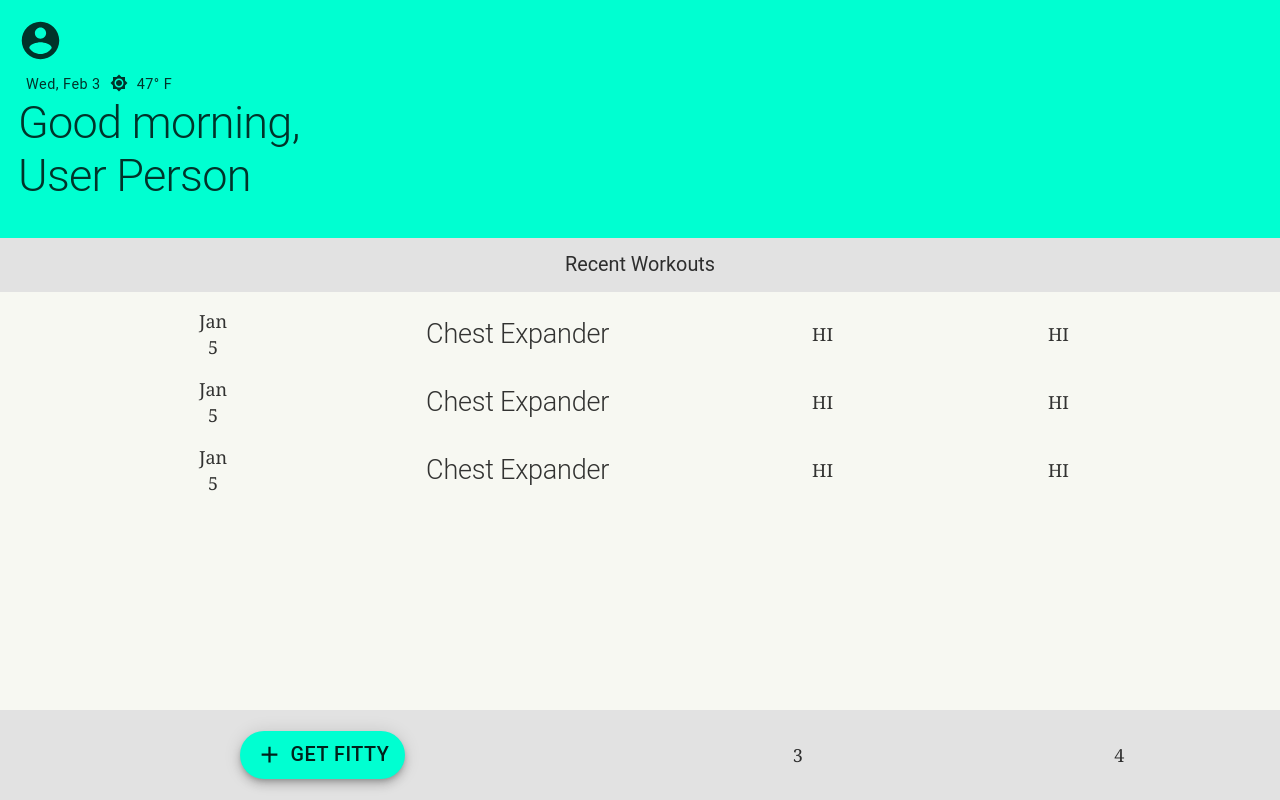
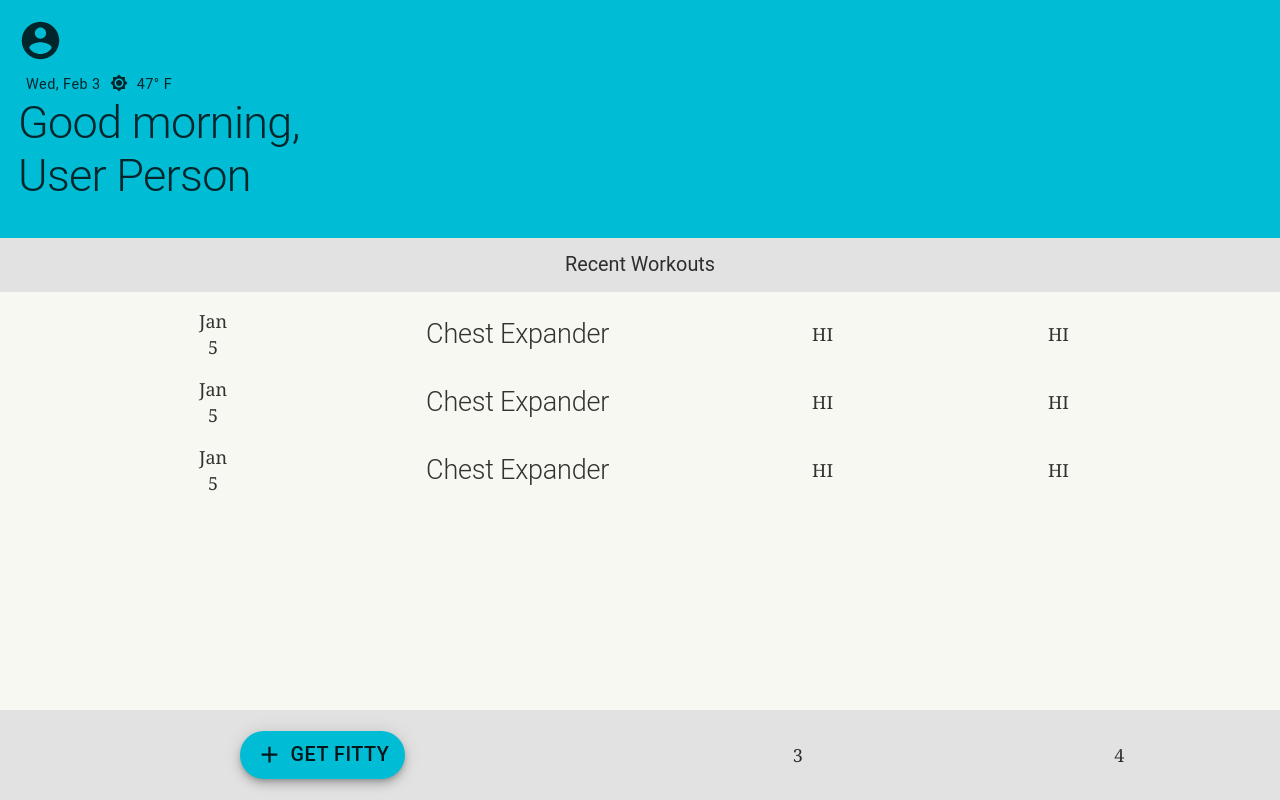
Before and after one commit to ncaudill27/get-fitty, a Gatsby site: page / in a window 1280 px wide. Built offline with nearby package versions, Linux system fonts and the light colour scheme; Gatsby itself is replaced by a stand-in of ours.

Commit message:
adjust to use colors from theme

```diff
--- a/src/components/navbar.js
+++ b/src/components/navbar.js
@@ -16,8 +16,9 @@ const useStyles = makeStyles(theme => ({
     display: "flex",
     justifyContent: "space-around",
     alignItems: "center",
+    backgroundColor: theme.palette.background.medium,
   },
-  mainButton: {
+  buttonContainer: {
     minWidth: '160px',
     marginLeft: theme.spacing(1),
     flexGrow: '2',
@@ -26,7 +27,7 @@ const useStyles = makeStyles(theme => ({
     alignItems: "center",
   },
   buttonIcon: {
-    marginRight: theme.spacing(1)
+    marginRight: theme.spacing(1),
   },
   barItem: {
     display: 'flex',
@@ -42,18 +43,20 @@ const Navbar = () => {
   const classes = useStyles()
 
   return (
-    <nav position='fixed' className={classes.root} style={{backgroundColor: `var(--accent-color, #E2E2E2)`}}>
-      <div className={classes.mainButton}>
-        <Link to='/workout'>
+    <nav position='fixed' className={classes.root}>
+      <div className={classes.buttonContainer}>
           <Fab
-            aria-label='add'
+            color='primary'
+            component={Link}
+            to='/workout'
             variant='extended'
             size='large'
-            style={{backgroundColor: `var(--accent-color, #00FFD1)`}}>
-            <AddIcon className={classes.buttonIcon} />
+          >
+            <AddIcon
+              className={classes.buttonIcon}
+            />
               Get Fitty
           </Fab>
-        </Link>
       </div>
       <div className={classes.barItem}>3</div>
       <div className={classes.barItem}>4</div>
--- a/src/components/welcome.js
+++ b/src/components/welcome.js
@@ -9,7 +9,8 @@ import BrightnessHighIcon from '@material-ui/icons/BrightnessHigh'
 const useStyles = makeStyles(theme => ({
   root: {
     padding: '1rem 1rem 2rem',
-    boxShadow: '2px 2px 5px 1px rgba(0, 0, 0, 0.3)'
+    boxShadow: '2px 2px 5px 1px rgba(0, 0, 0, 0.3)',
+    backgroundColor: theme.palette.primary.main
   },
   avatar: {
     width: '45px',
@@ -28,7 +29,7 @@ const Welcome = () => {
   const classes = useStyles()
 
   return (
-    <Box component='section' className={classes.root} style={{backgroundColor: `var(--accent-color, #00FFD1)`}}>
+    <Box component='section' className={classes.root}>
       <AccountCircleIcon className={classes.avatar} />
       <div className={classes.weather}>
         <Typography variant='caption'>
--- a/src/pages/workout.js
+++ b/src/pages/workout.js
@@ -1,11 +1,12 @@
 import React from 'react'
 
 import SEO from '../components/seo'
+import FormHeader from '../components/formHeader'
 
 const WorkoutPage = () => (
   <>
     <SEO title='workout' />
-    Hi
+    <FormHeader />
   </>
 )
 
--- a/src/styles/theme.js
+++ b/src/styles/theme.js
@@ -1,11 +1,12 @@
 import { createMuiTheme } from '@material-ui/core/styles';
+import cyan from '@material-ui/core/colors/cyan'
 
 export const theme = createMuiTheme({
   palette: {
     primary: {
-      main: '#6dcbe0',
-      light: '#a2feff',
-      dark: '#349aae'
+      main: cyan[500],
+      light: cyan[400],
+      dark: cyan[600]
     },
     secondary: {
       main: '#eaa29f',
@@ -13,7 +14,9 @@ export const theme = createMuiTheme({
       dark: '#b67371'
     },
     background: {
-      default: '#bd2e2e'
+      light: '#F7F8F2',
+      medium: '#E2E2E2',
+      dark: '#C4C4C4'
     },
   },
   typography: {
```
Also changed, not shown: src/components/formHeader.js (+14 -6 lines).
